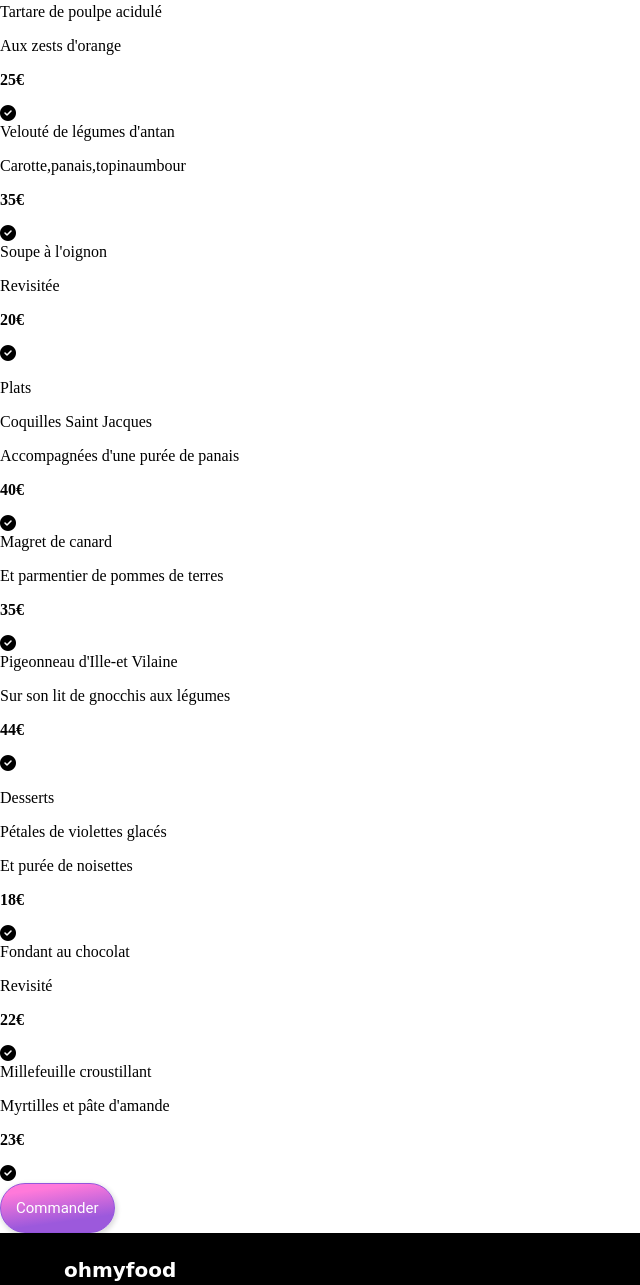
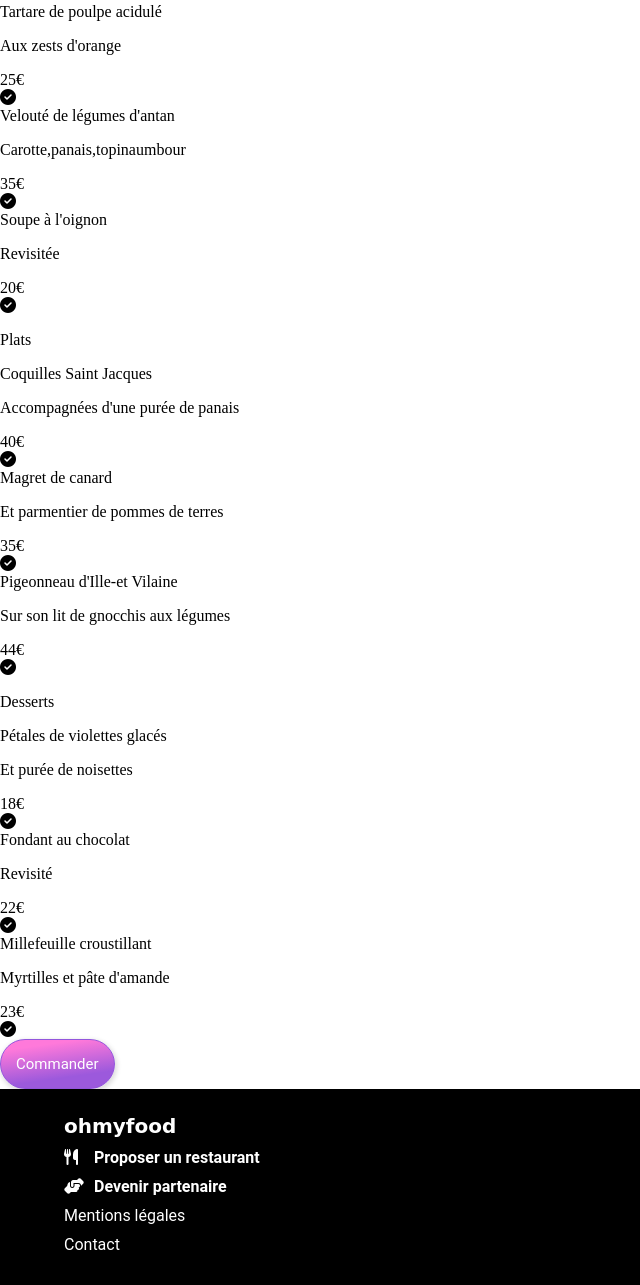
Before and after one commit to Kagaaaaaa/StevenLin_3_09092021, a website: page a_la_francaise.html in a window 1280 px wide. Shown: the part 2840-4125 px from the top of the page, without its empty margins (0-640 px from the left). Drawn offline with Linux system fonts and the light colour scheme; a web font is replaced by a local one.

Commit message:
animation coeur + menu fait

```diff
--- a/a_la_francaise.html
+++ b/a_la_francaise.html
@@ -34,21 +34,12 @@
                     <div class="starters">
                         <p>Entrées</p>
                         <div class="recipes">
+                            <div class="recipes__box">
                                 <div class="recipes__texts">
                                     <span>Tartare de poulpe acidulé</span>
                                     <p>Aux zests d'orange</p>
                                 </div>
-                            <p><strong>25€</strong></p>
-                            <div class="recipes__check_animation">
-                                <i class="fas fa-check-circle"></i>
-                            </div>
-                        </div>
-
-                        <div class="recipes">
-                            <div class="recipes__texts">
-                                <span>Velouté de légumes d'antan</span>
-                                <p class="recipes__texts__comments">Carotte,panais,topinaumbour</p>
-                                <p><strong>35€</strong></p>
+                                <div class="price"><span>25€</span></div>
                             </div>
                             <div class="recipes__check_animation">
                                 <i class="fas fa-check-circle"></i>
@@ -56,10 +47,25 @@
                         </div>
 
                         <div class="recipes">
+                            <div class="recipes__box">
+                                <div class="recipes__texts">
+                                    <span>Velouté de légumes d'antan</span>
+                                    <p>Carotte,panais,topinaumbour</p>
+                                </div>
+                                <div class="price"><span>35€</span></div>
+                            </div>
+                            <div class="recipes__check_animation">
+                                <i class="fas fa-check-circle"></i>
+                            </div>
+                        </div>
+
+                        <div class="recipes">
+                            <div class="recipes__box">
                                 <div class="recipes__texts">
                                     <span>Soupe à l'oignon</span>
-                                <p class="recipes__texts__comments">Revisitée</p>
-                                <p><strong>20€</strong></p>
+                                    <p>Revisitée</p>
+                                </div>
+                                <div class="price"><span>20€</span></div>
                             </div>
                             <div class="recipes__check_animation">
                                 <i class="fas fa-check-circle"></i>
@@ -70,10 +76,12 @@
                     <div class="main_courses">
                         <p>Plats</p>
                         <div class="recipes">
+                            <div class="recipes__box">
                                 <div class="recipes__texts">
                                     <span>Coquilles Saint Jacques</span>
                                     <p class="recipes__texts__comments">Accompagnées d'une purée de panais</p>
-                                <p><strong>40€</strong></p>
+                                </div>
+                                <div class="price"><span>40€</span></div>
                             </div>
                             <div class="recipes__check_animation">
                                 <i class="fas fa-check-circle"></i>
@@ -81,10 +89,12 @@
                         </div>
 
                         <div class="recipes">
+                            <div class="recipes__box">
                                 <div class="recipes__texts">
                                     <span>Magret de canard</span>
-                                <p class="recipes__texts__comments">Et parmentier de pommes de terres</p>
-                                <p><strong>35€</strong></p>
+                                    <p>Et parmentier de pommes de terres</p>
+                                </div>
+                                <div class="price"><span>35€</span></div>
                             </div>
                             <div class="recipes__check_animation">
                                 <i class="fas fa-check-circle"></i>
@@ -92,10 +102,12 @@
                         </div>
 
                         <div class="recipes">
+                            <div class="recipes__box">
                                 <div class="recipes__texts">
                                     <span>Pigeonneau d'Ille-et Vilaine</span>
-                                <p class="recipes__texts__comments">Sur son lit de gnocchis aux légumes</p>
-                                <p><strong>44€</strong></p>
+                                    <p>Sur son lit de gnocchis aux légumes</p>
+                                </div>
+                                <div class="price"><span>44€</span></div>
                             </div>
                             <div class="recipes__check_animation">
                                 <i class="fas fa-check-circle"></i>
@@ -106,10 +118,12 @@
                     <div class="desserts">
                         <p>Desserts</p>
                         <div class="recipes">
+                            <div class="recipes__box">
                                 <div class="recipes__texts">
                                     <span>Pétales de violettes glacés</span>
-                                <p class="recipes__texts__comments">Et purée de noisettes</p>
-                                <p><strong>18€</strong></p>
+                                    <p>Et purée de noisettes</p>
+                                </div>
+                                <div class="price"><span>18€</span></div>
                             </div>
                             <div class="recipes__check_animation">
                                 <i class="fas fa-check-circle"></i>
@@ -117,10 +131,12 @@
                         </div>
 
                         <div class="recipes">
+                            <div class="recipes__box">
                                 <div class="recipes__texts">
                                     <span>Fondant au chocolat</span>
-                                <p class="recipes__texts__comments">Revisité</p>
-                                <p><strong>22€</strong></p>
+                                    <p>Revisité</p>
+                                </div>
+                                <div class="price"><span>22€</span></div>
                             </div>
                             <div class="recipes__check_animation">
                                 <i class="fas fa-check-circle"></i>
@@ -128,12 +144,14 @@
                         </div>
 
                         <div class="recipes">
+                            <div class="recipes__box">
                                 <div class="recipes__texts">
                                     <span>Millefeuille croustillant</span>
-                                <p class="recipes__texts__comments">Myrtilles et pâte d'amande</p>
-                                <p><strong>23€</strong></p>
+                                    <p>Myrtilles et pâte d'amande</p>
                                 </div>
-                            <div class="recipes__check_animation">
+                                <div class="price"><span>23€</span></div>
+                            </div>
+                            <div class="recipes__check_animation test">
                                 <i class="fas fa-check-circle"></i>
                             </div>
                         </div>
```
Also changed, not shown: SASS/Utils/_animations.scss (added, +14 -0 lines), index.html (+9 -6 lines), zmaquettes/Menu - La note enchantée.png. Lines whose indentation alone changed are shown as unchanged.
